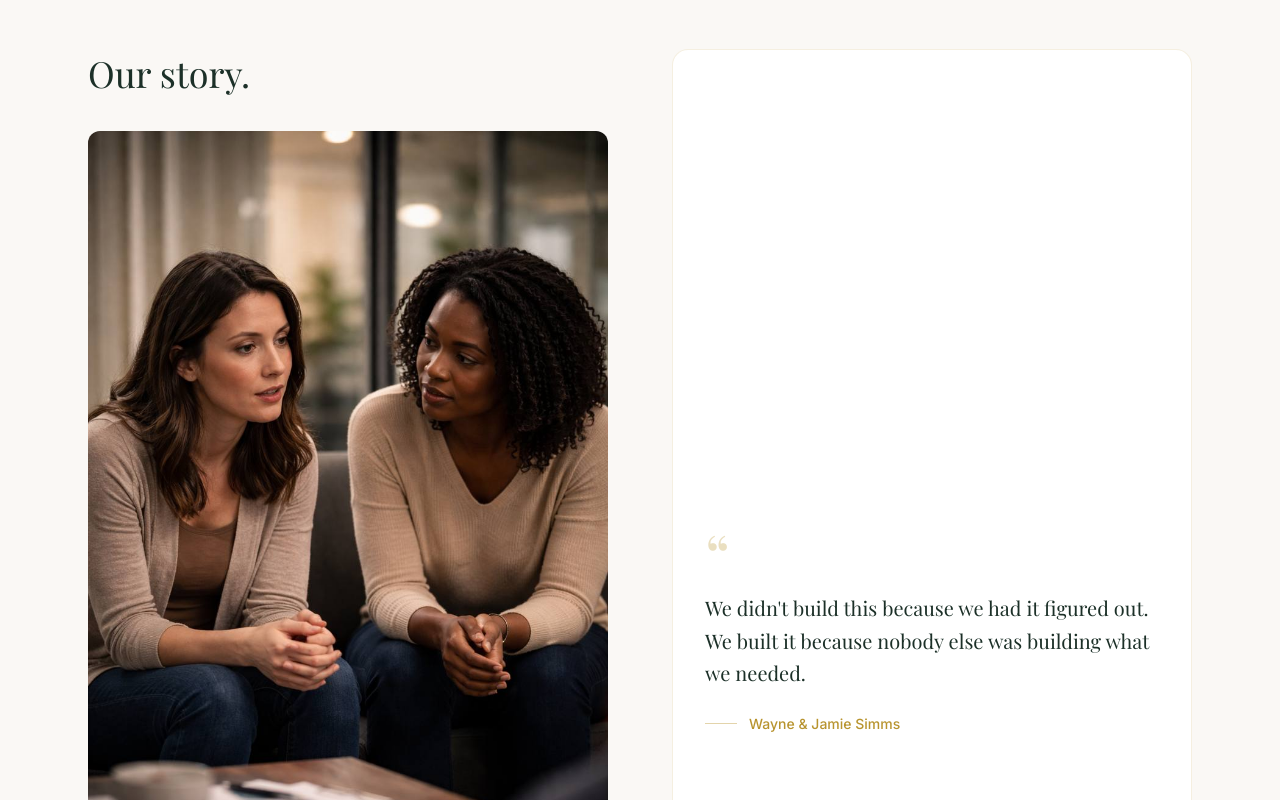
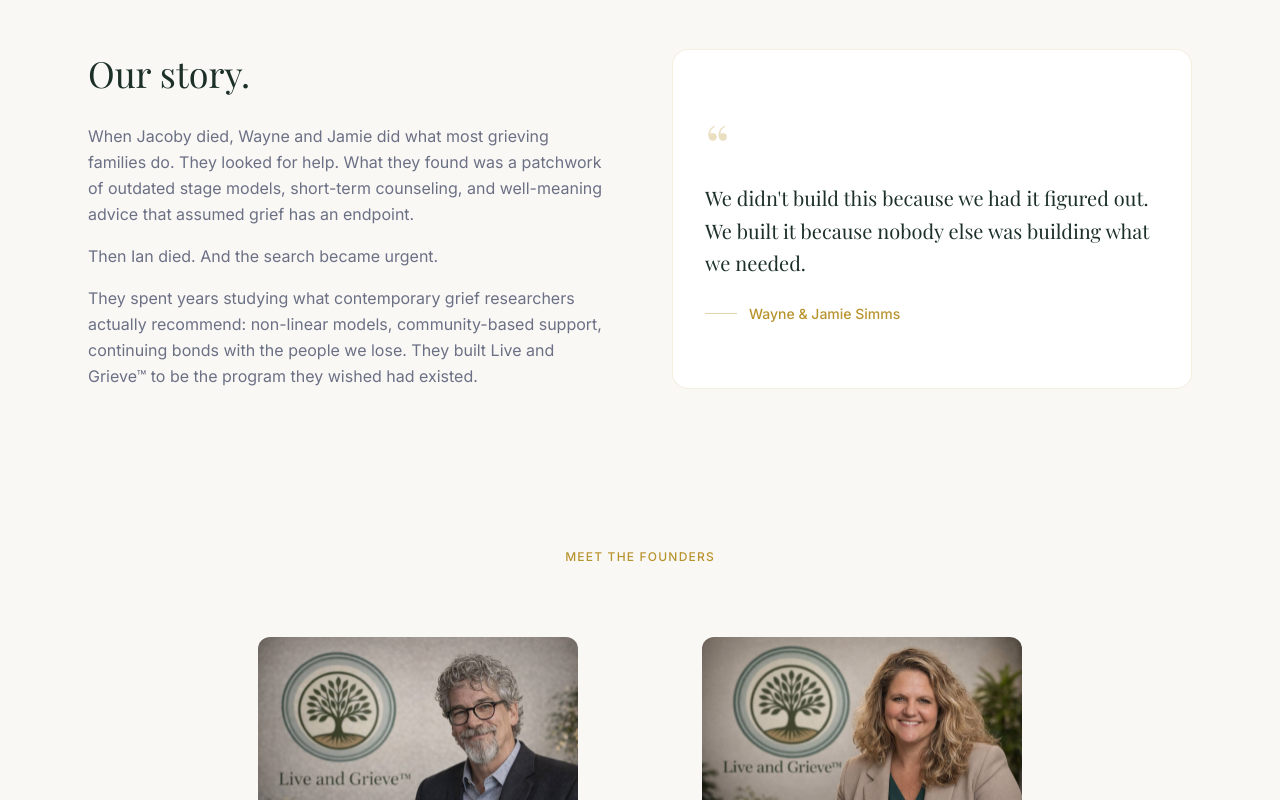
Before and after one commit to simmstrucking-oss/tripillar-redesign, a Next.js app: page /about in a window 1280 px wide. Shown: the part 1300-2100 px from the top of the page. Built offline with nearby package versions, Linux system fonts and the light colour scheme; a web font is replaced by a local one.

Commit message:
Remove women-in-conversation image from About page story section

```diff
--- a/app/about/page.tsx
+++ b/app/about/page.tsx
@@ -71,7 +71,6 @@ export default function AboutPage() {
             <h2 className="font-serif text-3xl sm:text-4xl text-navy mb-6 leading-snug">
               Our story.
             </h2>
-            <SiteImage src="/images/women-in-conversation.jpg" alt="Two women in conversation" maxWidth={600} />
             <p className="text-muted leading-relaxed mb-4">
               When Jacoby died, Wayne and Jamie did what most grieving families
               do. They looked for help. What they found was a patchwork of
```
